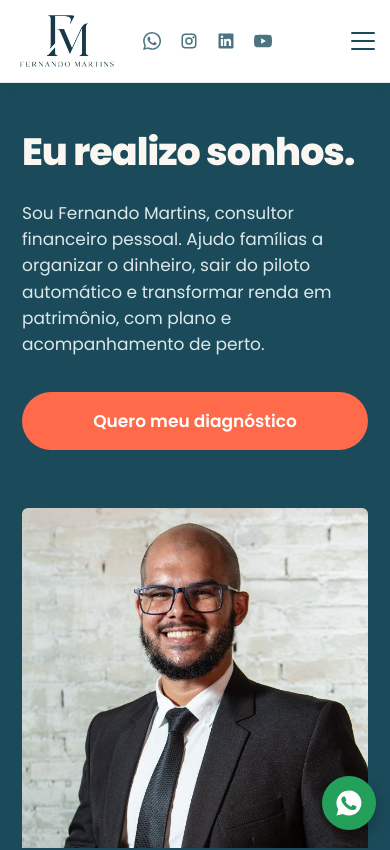
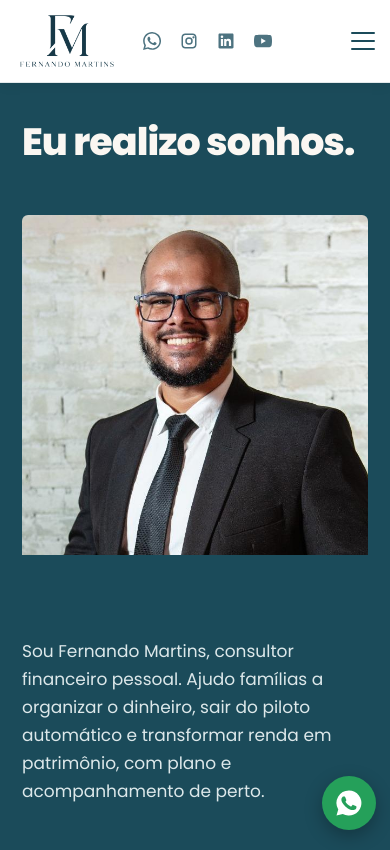
Before and after one commit to MateusTheobald/fernando-martins, a React (Vite) app: page / in a window 390 px wide. Shown: the top 850 px of the page. Built offline with nearby package versions, Linux system fonts and the light colour scheme.

Commit message:
Update HomePageBanner.css

```diff
--- a/src/components/inicio/HomePageBanner.css
+++ b/src/components/inicio/HomePageBanner.css
@@ -1,48 +1,15 @@
 
 /* =========================================
-   BANNER — DESKTOP
-========================================= */
-
-.hero {
-  height: calc(100vh - 84px);
-  height: calc(100svh - 84px);
-  min-height: 0;
-  box-sizing: border-box;
-  display: flex;
-  align-items: center;
-  justify-content: center;
-  overflow: hidden;
-  padding: 0;
-}
-
-.hero .wrap {
-  width: 1028px;
-  max-width: none;
-  margin: 0 auto;
-
-  zoom: clamp(
-    0.90,
-    min(
-      1,
-      calc((100svh - 124px) / 500),
-      calc((100vw - 80px) / 1028)
-    ),
-    1
-  );
-}
-
-/* =========================================
-   BANNER — TABLETS E CELULARES
+   HOME BANNER — MOBILE
+   Ordem: Título > Foto > Texto > Botão
 ========================================= */
 
 @media (max-width: 820px) {
 
   .hero {
     height: auto;
-    min-height: calc(100svh - 82px);
-    display: flex;
-    align-items: flex-start;
-    justify-content: center;
+    min-height: 0;
+    display: block;
     overflow: visible;
     padding: 0;
   }
@@ -50,103 +17,91 @@
   .hero .wrap {
     width: 100%;
     max-width: 100%;
-    margin: 0 auto;
-    padding: 0 24px;
-
+    margin: 0;
+    padding: 38px 22px 45px;
     zoom: 1;
 
     display: grid;
     grid-template-columns: 1fr;
-    gap: 32px;
-    align-items: start;
+    gap: 0;
   }
 
+  /* Libera os elementos internos para reorganização */
   .hero .txt {
-    width: 100%;
-    padding: 42px 0 0;
+    display: contents;
   }
 
+  /* 1. Título */
   .hero h1 {
-    display: block;
-    font-size: clamp(38px, 8vw, 54px);
-    line-height: 1.1;
-    margin-bottom: 20px;
+    grid-row: 1;
+    font-size: clamp(38px, 9vw, 54px);
+    line-height: 1.08;
+    margin: 0 0 25px;
+    text-align: left;
   }
 
-  .hero p {
+  /* 2. Foto */
+  .hero .photo {
+    grid-row: 2;
     width: 100%;
-    max-width: 100%;
-    font-size: clamp(17px, 4.2vw, 21px);
-    line-height: 1.6;
     margin: 0 0 28px;
-  }
-
-  .hero .cta {
-    display: flex;
-    flex-direction: column;
-    width: 100%;
-    gap: 12px;
-  }
-
-  .hero .cta .btn {
-    width: 100%;
-    min-height: 62px;
-    padding: 16px 22px;
-    font-size: 19px;
-    justify-content: center;
-  }
-
-  .hero .photo {
-    width: 100%;
-    align-self: auto;
-    margin: 0 0 24px;
   }
 
   .hero .photo img {
     width: 100%;
     height: auto;
-    max-height: 520px;
-    aspect-ratio: 4 / 5;
+    aspect-ratio: 4 / 3;
+    max-height: 420px;
     object-fit: cover;
-    object-position: center top;
-    border-radius: 8px;
+    object-position: center 25%;
+    border-radius: 10px;
+  }
+
+  /* 3. Texto */
+  .hero p {
+    grid-row: 3;
+    width: 100%;
+    max-width: 100%;
+    font-size: 17px;
+    line-height: 1.65;
+    margin: 0 0 26px;
+  }
+
+  /* 4. Botão */
+  .hero .cta {
+    grid-row: 4;
+    display: flex;
+    flex-direction: column;
+    width: 100%;
+    margin: 0;
+  }
+
+  .hero .cta .btn {
+    width: 100%;
+    min-height: 60px;
+    justify-content: center;
+    font-size: 18px;
+    padding: 16px 20px;
   }
 }
 
-/* =========================================
-   CELULARES PEQUENOS
-========================================= */
+/* Celulares menores */
 
-@media (max-width: 480px) {
+@media (max-width: 380px) {
 
   .hero .wrap {
-    padding: 0 22px;
-    gap: 28px;
-  }
-
-  .hero .txt {
-    padding-top: 34px;
+    padding: 30px 18px 38px;
   }
 
   .hero h1 {
-    font-size: 38px;
-    line-height: 1.12;
-    margin-bottom: 18px;
+    font-size: 37px;
+  }
+
+  .hero .photo img {
+    aspect-ratio: 4 / 3;
   }
 
   .hero p {
-    font-size: 17px;
-    line-height: 1.55;
-    margin-bottom: 26px;
-  }
-
-  .hero .cta .btn {
-    min-height: 58px;
-    font-size: 17px;
-  }
-
-  .hero .photo img {
-    aspect-ratio: 4 / 5;
-    max-height: 460px;
+    font-size: 16px;
   }
 }
```
